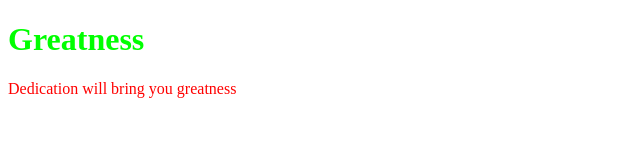
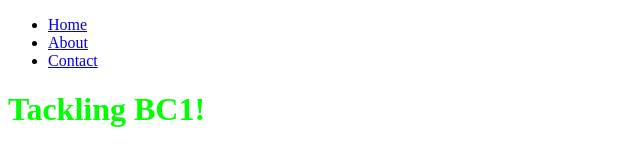
Before and after one commit to YRIGOLLEN1/TackleBC1, a plain HTML site: page index.html in a window 1280 px wide. Shown: the whole page, without its empty margins (0-640 px from the left). Drawn offline with Linux system fonts and the light colour scheme.

Commit message:
week 4 push

```diff
--- a/index.html
+++ b/index.html
@@ -12,11 +12,34 @@
         <link rel="stylesheet" href="css/styles.css" type="text/css" />
     </head>
     <body>
-        <header></header>
-        <div></div>
-        <main>
-            <h1>Greatness</h1>
-            <p>Dedication will bring you greatness</p>
+        <header>
+            <div id="header" class="mainWidth">
+                <div id="logo">
+
+                <!--<h1><a href="index.html" title="">ALONZO YRIGOLLEN</a></h1>-->
+
+
+
+                <!--THE CODE FOR THE LOGO IS BELOW-->
+                <!--<a href="index.html"><img src="images/logo.png" alt="" title=""/></a>-->
+            </div>
+                <nav id="menu">
+                <ul>
+                    <li class="currentPage"><a href="index.html" title="">Home</a></li>
+                    <li><a href="about-me.html" title="">About</a></li>
+                    <li><a href="contact-me.html" title="">Contact</a></li>
+                </ul>
+            </nav>
+            </div
+        </header>
+        <div id="banner">
+            <div>
+                <h1 class="bannerText">Tackling BC1!</h1>
+                <!--????-->
+            </div>
+
+        </div>
+        <main class="mainWidth">
         </main>
         <footer></footer>
     </body>
```
Also changed, not shown: images/alonzo.jpg (added), images/group-web-optimized.jpg (added).
